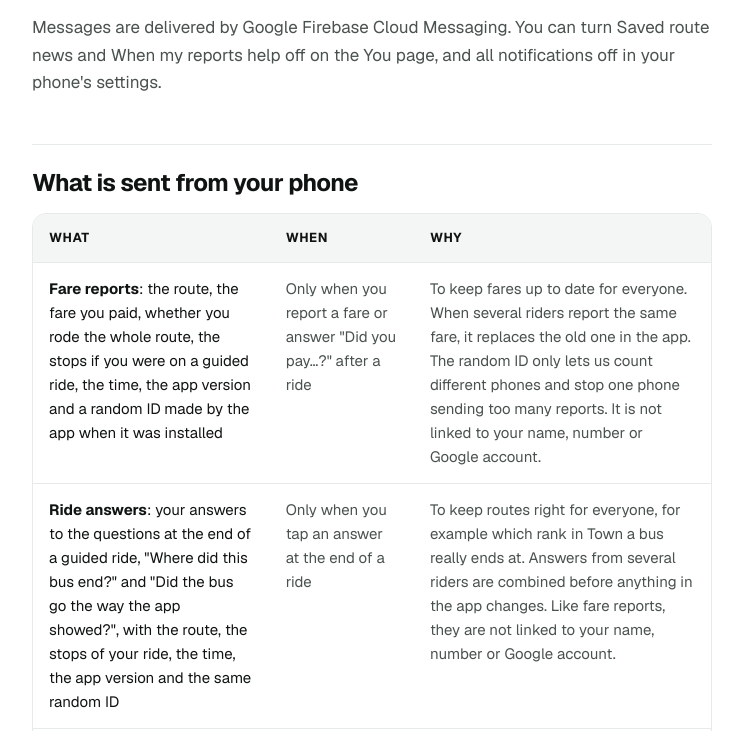
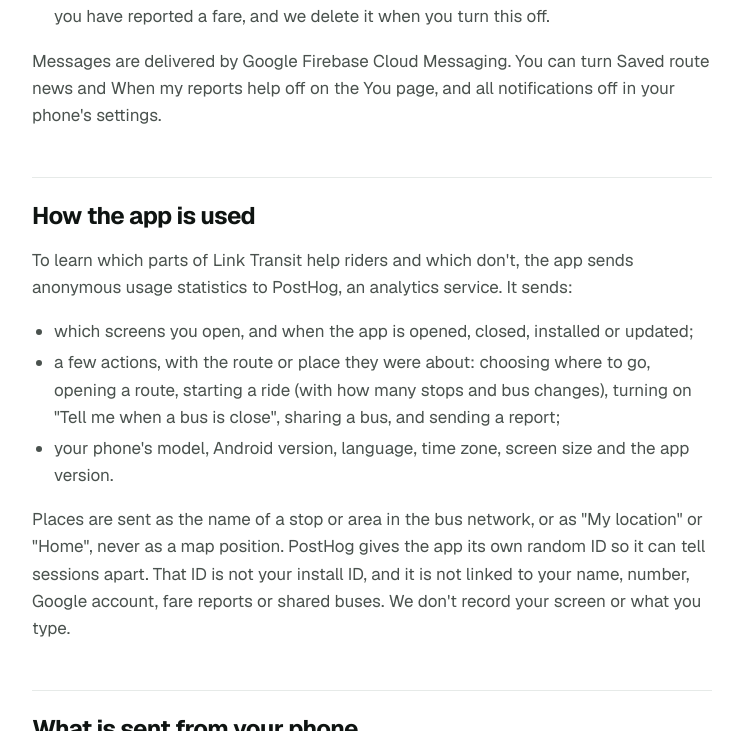
Before and after one commit to Ngongab/link-transit, a plain HTML site: page privacy.html in a window 1280 px wide. Shown: the part 2069-2800 px from the top of the page, without its empty margins (268-1011 px from the left). Drawn offline with nearby package versions, Linux system fonts and the light colour scheme.

Commit message:
Privacy policy: cover usage statistics (PostHog)
New "How the app is used" section and table row, matching what the app
sends: screen views, app lifecycle events, and six actions with route
or place ids only (never coordinates), plus device model, Android
version, language, time zone, screen size and app version, under a
random PostHog ID. No session recording. Stored by PostHog in the US
for up to 1 year. There's no in-app switch yet, and one person's
statistics can't be picked out to delete, so the policy says both.

Co-Authored-By: Claude Opus 5.5 <noreply@anthropic.com>

```diff
--- a/privacy.html
+++ b/privacy.html
@@ -50,6 +50,7 @@
       <ol>
         <li><a href="#location">Your location</a></li>
         <li><a href="#notifications">Notifications</a></li>
+        <li><a href="#analytics">How the app is used</a></li>
         <li><a href="#sent">What is sent from your phone</a></li>
         <li><a href="#on-phone">What stays on your phone</a></li>
         <li><a href="#storage">Where data is kept and for how long</a></li>
@@ -79,6 +80,15 @@
       <li><strong>When my reports help</strong>: a message when riders agree with a fare you reported. For this one we store your phone's notification token (an address Google Firebase gives the app for sending it messages) with your random install ID. We only store it after you have reported a fare, and we delete it when you turn this off.</li>
     </ul>
     <p>Messages are delivered by Google Firebase Cloud Messaging. You can turn Saved route news and When my reports help off on the You page, and all notifications off in your phone's settings.</p>
+
+    <h2 id="analytics">How the app is used</h2>
+    <p>To learn which parts of Link Transit help riders and which don't, the app sends anonymous usage statistics to PostHog, an analytics service. It sends:</p>
+    <ul>
+      <li>which screens you open, and when the app is opened, closed, installed or updated;</li>
+      <li>a few actions, with the route or place they were about: choosing where to go, opening a route, starting a ride (with how many stops and bus changes), turning on "Tell me when a bus is close", sharing a bus, and sending a report;</li>
+      <li>your phone's model, Android version, language, time zone, screen size and the app version.</li>
+    </ul>
+    <p>Places are sent as the name of a stop or area in the bus network, or as "My location" or "Home", never as a map position. PostHog gives the app its own random ID so it can tell sessions apart. That ID is not your install ID, and it is not linked to your name, number, Google account, fare reports or shared buses. We don't record your screen or what you type.</p>
 
     <h2 id="sent">What is sent from your phone</h2>
     <div class="table-wrap">
@@ -116,6 +126,11 @@
             <td>To tell you when riders agree with a fare you reported.</td>
           </tr>
           <tr>
+            <td><strong>Usage statistics</strong>: the screens you open, the actions listed under <a href="#analytics">How the app is used</a> with their route or place, your phone model, Android version, language, time zone, screen size, the app version, a random ID made by PostHog, and your internet address (IP), which every connection includes</td>
+            <td>While you use the app</td>
+            <td>To understand which features riders use and improve the app. Collected by PostHog. PostHog may use your IP to estimate your country and city; we don't use it to identify anyone.</td>
+          </tr>
+          <tr>
             <td><strong>Crash reports</strong>: what went wrong in the app, your phone model, Android version, app version and an ID for this install of the app</td>
             <td>When the app crashes or hits an error</td>
             <td>To find and fix bugs. Collected by Google Firebase Crashlytics.</td>
@@ -143,6 +158,7 @@
       <li><strong>Shared buses</strong> are stored in the same database while you share. Other riders see a bus for 2 minutes after its last update, and it is deleted within 10 minutes of your last update, or straight away when you stop sharing. We don't keep a history of shared rides.</li>
       <li><strong>Your notification token</strong> is stored in the same database until you turn off When my reports help, or until Google Firebase tells us it no longer works (for example after you uninstall the app). The messages we send, with the install ID for a "your report helped" message, are kept for up to 2 years, like fare reports.</li>
       <li><strong>Crash reports</strong> are kept by Google Firebase for 90 days.</li>
+      <li><strong>Usage statistics</strong> are stored by PostHog in the United States and kept for up to 1 year.</li>
     </ul>
     <p>We don't sell data. We don't use it for advertising, and we don't share it with anyone except the service providers named here, who run the app for us.</p>
 
@@ -150,7 +166,7 @@
     <p>The routes, stops and the first fares come from the Digital Transport for Africa (DT4A) survey of Lusaka. Riders' reports and fixes keep the fares, routes and stops up to date. What you send becomes part of Link Transit's route data: by sending it, you agree we can use it in the app and share it as part of that data, without your install ID. Map data is © <a href="https://www.openstreetmap.org/copyright" rel="noopener">OpenStreetMap contributors</a>.</p>
 
     <h2 id="rights">Your choices and rights</h2>
-    <p>You can use Link Transit without ever reporting a fare, answering a ride question, sending a fix, sharing a bus, turning on location or allowing notifications. Sharing a bus is off until you turn it on for a ride, and you can stop at any time. Notifications can be turned off on the You page or in your phone's settings. Under Zambia's Data Protection Act, 2021, you can ask us what we hold about you and ask us to delete it. Fare reports, ride answers and fixes are tied only to a random install ID, so tell us roughly when you sent them and on which route, and we will find and remove them. See <a href="support.html#delete">how to delete your data</a>.</p>
+    <p>You can use Link Transit without ever reporting a fare, answering a ride question, sending a fix, sharing a bus, turning on location or allowing notifications. Sharing a bus is off until you turn it on for a ride, and you can stop at any time. Notifications can be turned off on the You page or in your phone's settings. Usage statistics can't be turned off in the app yet. Because they are tied only to a random ID that isn't linked to you, we can't pick out one person's statistics to delete them; they are deleted after 1 year. Under Zambia's Data Protection Act, 2021, you can ask us what we hold about you and ask us to delete it. Fare reports, ride answers and fixes are tied only to a random install ID, so tell us roughly when you sent them and on which route, and we will find and remove them. See <a href="support.html#delete">how to delete your data</a>.</p>
 
     <h2 id="children">Children</h2>
     <p>Link Transit is for the general public. It is not aimed at children, and we don't knowingly collect anything about them.</p>
```
